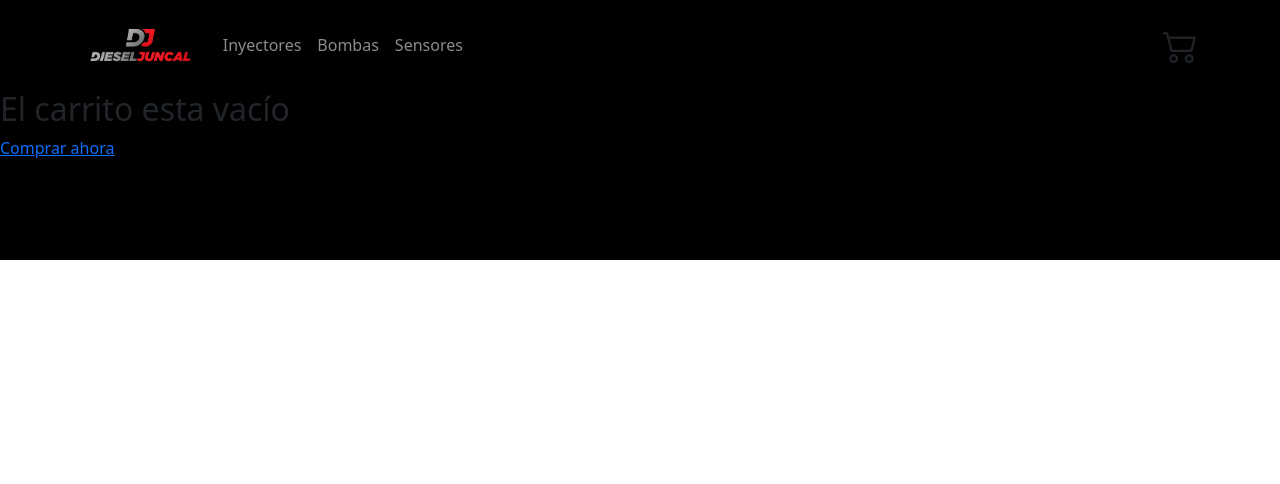
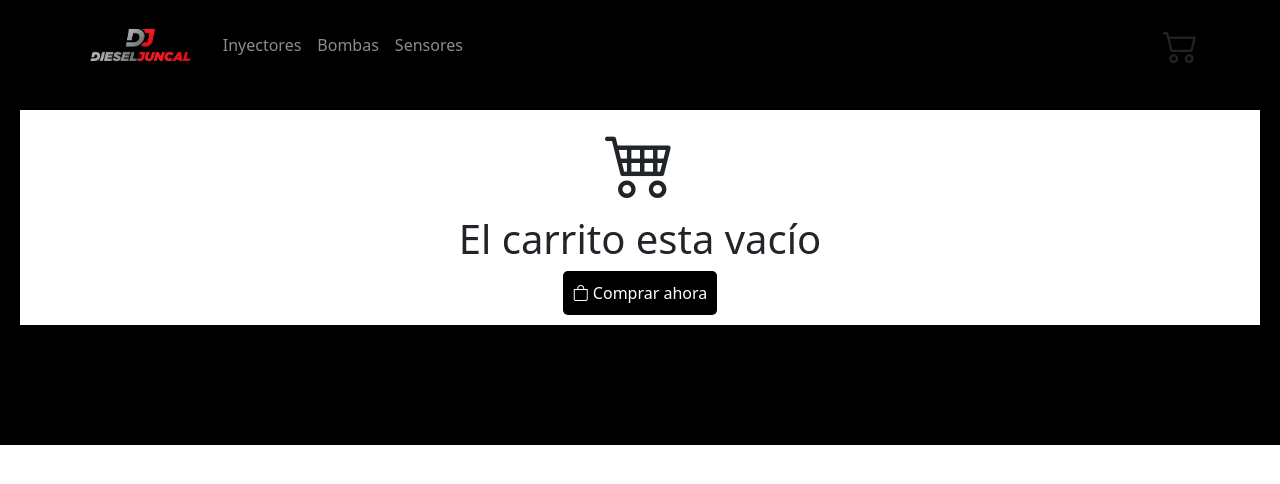
Before and after one commit to TomasDiStefano/ecommerce--tomasdistefano, a React (Create React App) app: page /Cart in a window 1280 px wide. Shown: the top 484 px of the page. Built offline with nearby package versions, Linux system fonts and the light colour scheme.

Commit message:
Finish cart styles

```diff
--- a/src/Context/CartContext.jsx
+++ b/src/Context/CartContext.jsx
@@ -13,8 +13,6 @@ export const CartProvider = ({children}) => {
     const [cart, setCart] = useState([]);
     const [total, setTotal] = useState(0);
     const [productsQty, setProductsQty] = useState(0);
-
-    console.log(cart);
 
     const addProduct = (item, itemQty) => {
         const isInCart = cart.find(prod => prod.item.id === item.id);
@@ -43,7 +41,7 @@ export const CartProvider = ({children}) => {
 
         setCart(updatedCart);
         setProductsQty(prev => prev - deletedProduct.itemQty );
-        setTotal(prev => prev + (deletedProduct.price * deletedProduct.itemQty));
+        setTotal(prev => prev - (deletedProduct.item.price * deletedProduct.itemQty));
     }
 
     const clearCart = () => {
--- /dev/null
+++ b/src/components/Cart/Cart.css
@@ -0,0 +1,18 @@
+.cart--containter{
+    margin:30px;
+}
+
+.cart--title{
+    margin-bottom: 30px;
+    font-size: 30px;
+    color: white
+}
+
+.summary--button{
+    margin-bottom: 10px;
+    width: 100%;
+    border-radius: 5px;
+    border: none;
+    color: white;
+    background-color: black;
+}
--- a/src/components/Cart/Cart.jsx
+++ b/src/components/Cart/Cart.jsx
@@ -3,6 +3,12 @@ import { useContext } from 'react'
 import { CartContext } from "../../Context/CartContext";
 import { Link } from 'react-router-dom';
 import CartItem from '../CartItem/CartItem';
+import './Cart.css'
+
+import 'bootstrap/dist/css/bootstrap.min.css';
+import Container from 'react-bootstrap/Container';
+import Row from 'react-bootstrap/Row';
+import Col from 'react-bootstrap/Col';
 
 const Cart = () => {
 
@@ -10,22 +16,39 @@ const Cart = () => {
 
     if (productsQty === 0) {
         return (
-            <>
-                <h2>El carrito esta vacío</h2>
+            <div className='cart--containter' style={{ background: "white", margin: "20px", textAlign:"center" }}>
+                <i class="bi bi-cart4" style={{fontSize:"70px"}}></i>
+                <h1>El carrito esta vacío</h1>
 
-                <Link to="/"> Comprar ahora </Link>
-            </>
+                <Link style={{ textDecoration: 'inherit', color: 'inherit' }} to="/">
+                    <button className="summary--button" style={{width:"auto", padding:"10px"}} onClick={() => clearCart()}><i className="bi bi-bag"></i> Comprar ahora</button>
+                </Link>
+            </div>
         )
     }
 
     return (
-        <div>
-            {cart.map(producto => <CartItem key={producto.item.id}  {...producto} />)}
-            <h3>Total: $ {total} </h3>
-            <h3>Cantidad total: {productsQty} </h3>
-            <button onClick={() => clearCart()}> Vaciar Carrito </button>
-            <Link to="/checkout"> Finalizar Compra </Link>
+        <div className='cart--containter'>
+
+            <Row style={{paddingTop:"15px"}}>
+                <Col md={9} xs={12} >
+                    <i className="bi bi-bag cart--title"> Mi compra </i>
+                    {cart.map(producto => <CartItem key={producto.item.id}  {...producto} />)}
+                </Col>
+                <Col md={3} xs={12}>
+                    <i className="bi bi-receipt cart--title"> Total </i>
+                    <div style={{ background: "white", marginTop:"10px" ,borderRadius: "10px", padding:"10px"}}>
+                        <h4>Total: $ {total} </h4>
+                        <h4>Productos: {productsQty} </h4>
+                        <button className="summary--button" onClick={() => clearCart()}> Vaciar Carrito </button>
+                        <Link style={{ textDecoration: 'inherit', color: 'inherit' }} to="/checkout">
+                            <button className="summary--button" onClick={() => clearCart()}> Finalizar compra </button>
+                        </Link>
+                    </div>
+                </Col>
+            </Row>
         </div>
+
     )
 }
 
--- /dev/null
+++ b/src/components/CartItem/CartItem.css
@@ -0,0 +1,3 @@
+.cartItem--container{
+    border: 1px solid red;
+}
--- a/src/components/CartItem/CartItem.jsx
+++ b/src/components/CartItem/CartItem.jsx
@@ -1,17 +1,61 @@
 import React from 'react';
 import { useContext } from 'react';
 import { CartContext } from '../../Context/CartContext';
+import './CartItem.css'
 
 const CartItem = (product) => {
-  const {deleteProduct} = useContext(CartContext);
+  const { deleteProduct } = useContext(CartContext);
   return (
-    <div>
-      <h4> {product.item.name}</h4>
-      <p>Cantidad: {product.itemQty}</p>
-      <p>Precio: {product.item.price}</p>
-      <button onClick={() => deleteProduct(product.item.id)}></button>
+    <div className='d-flex text-center align-items-center justify-content-around px-auto' style={{ borderRadius: "10px", marginRight: "10px", marginTop: "10px", paddingRight:"30px", width:"100%", height:"150px", background:"white"}} >
+        <div className="">
+            <img src={product.item.img} alt={product.item.name} style={{height:"150px", width:'150px' , paddingRight:"2rem"}} />
+        </div>
+        <div className="d-flex flex-column mx-auto px-auto w-100">
+            <h3 style={{paddingTop:"0.5rem",fontWeight:"bold", fontSize:"1.3rem"}}>Product</h3>
+            <span style={{fontSize:"1rem"}}>{product.item.name}</span>
+        </div>
+        <div className="d-flex flex-column mx-auto px-auto w-100">
+            <h3 style={{paddingTop:"0.5rem",fontWeight:"bold", fontSize:"1.3rem"}} >Quantity</h3>
+            <span style={{fontSize:"1rem"}}>{product.itemQty} item/s</span>
+        </div>
+        <div className="d-flex flex-column mx-auto px-auto w-100">
+          <h3 style={{paddingTop:"0.5rem",fontWeight:"bold", fontSize:"1.3rem"}}>Total</h3>
+            <span  style={{fontSize:"1rem"}} className="mx-auto">$ {product.itemQty * product.item.price}</span>
+        </div>
+
+        <button style={{all:"unset", cursor:"pointer"}} onClick={() => deleteProduct(product.item.id)}><i className="bi bi-cart-x"></i> </button>
     </div>
   )
 }
 
 export default CartItem
+
+          /*<div className="item-image mx-auto w-100">
+            <img src={product.item.img} alt={product.item.name} style={{height:"150px", width:'150px' , paddingRight:"2rem"}} />
+          </div>*/
+
+          /*<div className='cartItem--container'>
+      <h4> {product.item.name}</h4>
+      <p>Cantidad: {product.itemQty}</p>
+      <p>Precio: {product.item.price}</p>
+      <button onClick={() => deleteProduct(product.item.id)}></button>
+    </div>*/
+
+    /* <div className='cart-products-title d-flex text-center align-items-center px-auto' style={{boxShadow:" rgba(0, 0, 0, 0.35) 0px 5px 15px", margin:"2rem", width:"100%", height:"150px"}} >
+          <div className="item-image mx-auto w-100">
+            <img src={item.img} alt={item.name} style={{height:"150px", width:'150px' , paddingRight:"2rem"}} />
+          </div>
+          <div className="d-flex flex-column mx-auto px-auto w-100">
+            <h3 style={{paddingTop:"0.5rem",fontWeight:"bold", fontSize:"1.3rem"}}>Product</h3>
+            <span style={{fontSize:"1rem"}}>{item.name}</span>
+          </div>
+          <div className="d-flex flex-column mx-auto px-auto w-100">
+            <h3 style={{paddingTop:"0.5rem",fontWeight:"bold", fontSize:"1.3rem"}} >Quantity</h3>
+            <span style={{fontSize:"1rem"}}>{item.quantity} item/s</span>
+          </div>
+          <div className="d-flex flex-column mx-auto px-auto w-100">
+          <h3 style={{paddingTop:"0.5rem",fontWeight:"bold", fontSize:"1.3rem"}}>Total</h3>
+            <span  style={{fontSize:"1rem"}} className="mx-auto">{getSubtotalPrice(item)} <img src={dai} alt="coin" style={{height:"20px", marginBottom:"0.2rem"}}/></span>
+          </div>
+            <button style={{all:"unset", cursor:"pointer"}} onClick={() => removeItemByID(item.id)}> <img style={{width:"25px", height:"25px",marginRight:"2rem"}} src={deleteButton} alt="delete" /> </button>
+        </div>*/
--- a/src/components/ItemDetail/ItemDetail.jsx
+++ b/src/components/ItemDetail/ItemDetail.jsx
@@ -20,7 +20,7 @@ const ItemDetail = ({ id, category, name, price, description, img, stock }) => {
   const handelItemQty = (itemQty) => {
     setItemAddedQty(itemAddedQty + itemQty);
 
-    const item = { id, name, price };
+    const item = { id, name, price, img };
     addProduct(item, itemQty);
   }
 
@@ -49,9 +49,9 @@ const ItemDetail = ({ id, category, name, price, description, img, stock }) => {
                   </Link>
                   </Col>
                   <Col md={6} xs={12}>
-                  <Link to="/cart"  style={{textDecoration:'inherit', color:'inherit'}}>
+                  <Link to="/"  style={{textDecoration:'inherit', color:'inherit'}}>
                     <div className='detailButtons'>
-                      <i className="bi bi-bag  "> Continuar compra </i>
+                      <i className="bi bi-bag "> Continuar compra </i>
                     </div>
                   </Link>
                 </Col>
```
